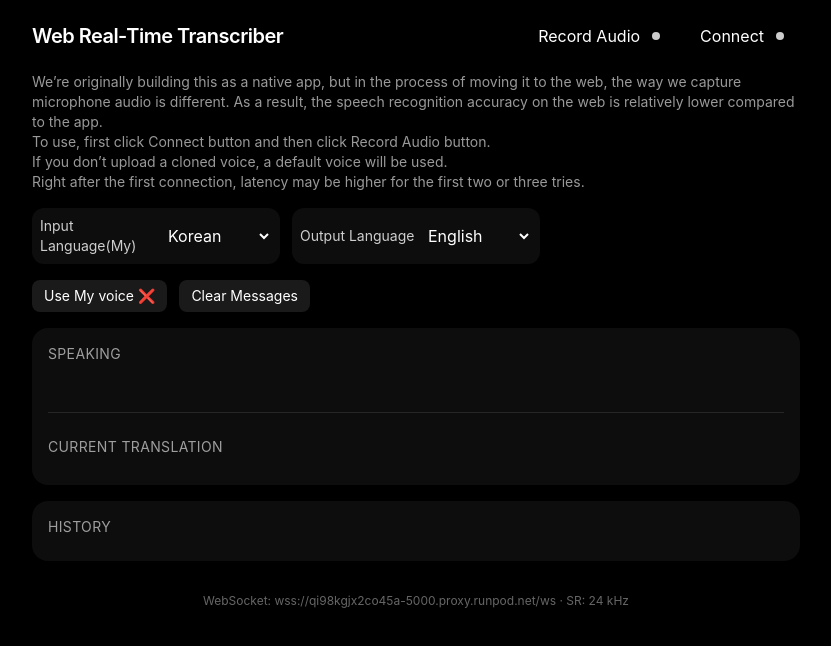
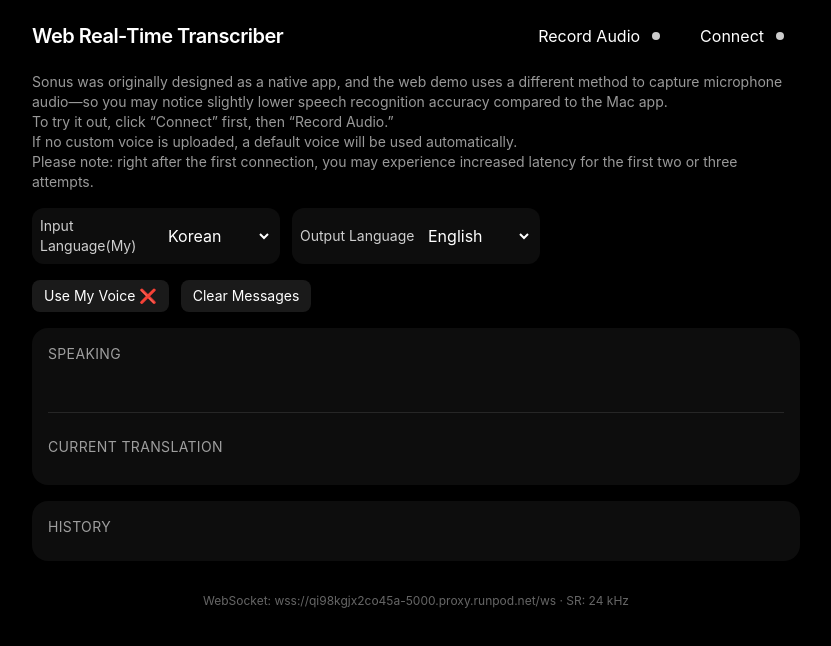
Before and after one commit to thxxx/sonus_web, a Next.js app: page /mic in a window 1280 px wide. Shown: the top 646 px of the page, without its empty margins (224-1055 px from the left). Built offline with nearby package versions, Linux system fonts and the light colour scheme; a web font is replaced by a local one.

Commit message:
websocket server

```diff
--- a/src/pages/mic.tsx
+++ b/src/pages/mic.tsx
@@ -229,15 +229,14 @@ export default function WebRealtimeTranscriber() {
   // ---------------------------
   const openSocket = useCallback(async () => {
     const endPoint = target === "mic" ? "ws" : "speakerws";
-    const url = `ws://ws.thesonus.xyz:5000/${endPoint}`;
+    // const url = `ws://ws.thesonus.xyz:5000/${endPoint}`;
     // const url = `ws://61.107.202.12:5000/${endPoint}`;
-    // const url = `wss://qxsuomndj8cec9-5000.proxy.runpod.net/${endPoint}`;
+    const url = `wss://habu1ryav7y0x4-5000.proxy.runpod.net/${endPoint}`;
     const ws = new WebSocket(url);
     wsRef.current = ws;
     console.log("openSocket");
 
     ws.onopen = () => {
-      console.log("테스트");
       // start session
       const openMsg = {
         type: "scriptsession.start",
@@ -652,7 +651,7 @@ export default function WebRealtimeTranscriber() {
         </header>
 
         <div className="text-sm text-xmain/60">
-          We’re originally building this as a native app, but in the process of
+          {/* We’re originally building this as a native app, but in the process of
           moving it to the web, the way we capture microphone audio is
           different. As a result, the speech recognition accuracy on the web is
           relatively lower compared to the app.
@@ -661,7 +660,15 @@ export default function WebRealtimeTranscriber() {
           <br /> If you don’t upload a cloned voice, a default voice will be
           used.
           <br /> Right after the first connection, latency may be higher for the
-          first two or three tries.
+          first two or three tries.  */}
+          Sonus was originally designed as a native app, and the web demo uses a
+          different method to capture microphone audio—so you may notice
+          slightly lower speech recognition accuracy compared to the Mac app.
+          <br /> To try it out, click “Connect” first, then “Record Audio.”
+          <br /> If no custom voice is uploaded, a default voice will be used
+          automatically.
+          <br /> Please note: right after the first connection, you may
+          experience increased latency for the first two or three attempts.
         </div>
 
         <section className="grid grid-cols-1 sm:grid-cols-3 gap-3">
@@ -731,7 +738,7 @@ export default function WebRealtimeTranscriber() {
             className="px-3 py-1.5 rounded-lg bg-white/10 hover:bg-white/15 border border-white/20 text-sm"
             onClick={() => setOpenVoiceModal((s) => !s)}
           >
-            {initialSample ? "Use My voice ✅" : "Use My voice ❌"}
+            {initialSample ? "Use My Voice ✅" : "Use My Voice ❌"}
           </button>
           <button
             className="px-3 py-1.5 rounded-lg bg-white/10 hover:bg-white/15 border border-white/20 text-sm"
```
